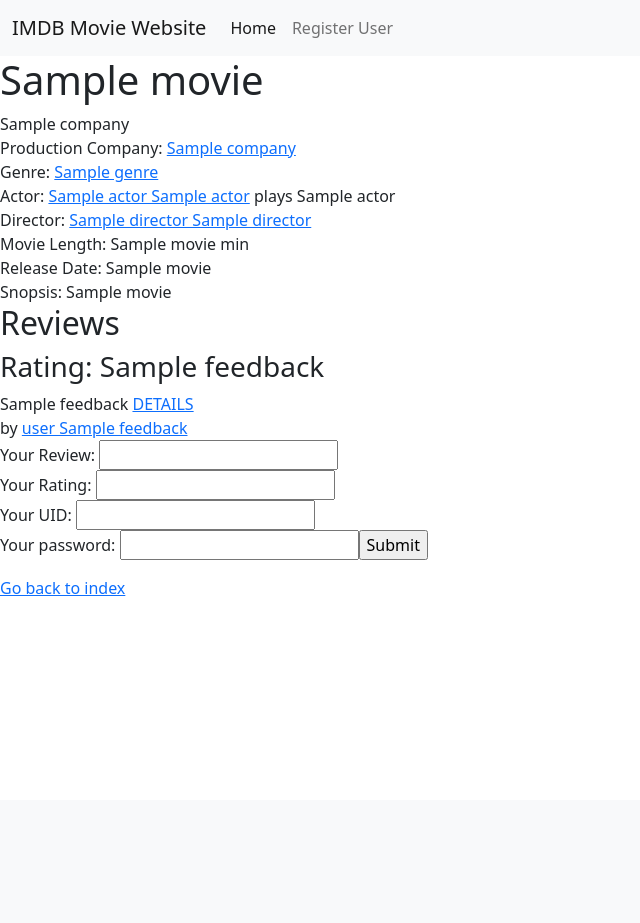
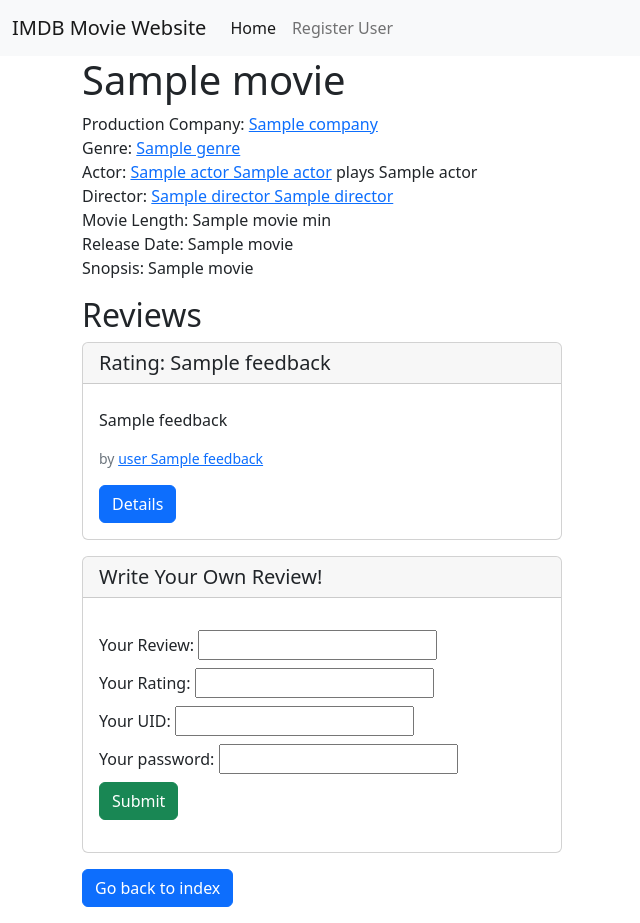
Before and after one commit to gehuaizhi7/IMDBwebsite, a Flask app: template templates/moviedetails.html in a window 1280 px wide. Shown: the whole page, without its empty margins (0-640 px from the left). Before the commit the page ends 596 px from the top, so only its background shows below. Run offline with Flask 2, Linux system fonts and the light colour scheme; the template is opened without the code that fills it: most values are stand-ins (such as "Sample title", 1, 10 or a date in 2020); parts of the project's set-up code (start-up, migrations or seed data) failed here and were passed over.

Commit message:
final decoration

```diff
--- a/templates/error.html
+++ b/templates/error.html
@@ -12,7 +12,7 @@
 
     <nav class="navbar navbar-expand-lg bg-light">
       <div class="container-fluid">
-        <a class="navbar-brand" href="#">IMDB Movie Website</a>
+        <a class="navbar-brand" href="/">IMDB Movie Website</a>
         <button class="navbar-toggler" type="button" data-bs-toggle="collapse" data-bs-target="#navbarNavAltMarkup" aria-controls="navbarNavAltMarkup" aria-expanded="false" aria-label="Toggle navigation">
           <span class="navbar-toggler-icon"></span>
         </button>
@@ -24,9 +24,10 @@
         </div>
       </div>
     </nav>
+    <div class="container">
     <div class="alert alert-danger" role="alert">
       OH NO! SOMETHING WENT WRONG! <a href="/" class="alert-link">Go back to index</a>
-    </div>
+    </div></div>
 
 
 <script src="https://cdn.jsdelivr.net/npm/bootstrap@5.2.2/dist/js/bootstrap.bundle.min.js" integrity="sha384-OERcA2EqjJCMA+/3y+gxIOqMEjwtxJY7qPCqsdltbNJuaOe923+mo//f6V8Qbsw3" crossorigin="anonymous"></script>
--- a/templates/index.html
+++ b/templates/index.html
@@ -13,7 +13,7 @@
 
     <nav class="navbar navbar-expand-lg bg-light">
       <div class="container-fluid">
-        <a class="navbar-brand" href="#">IMDB Movie Website</a>
+        <a class="navbar-brand" href="/">IMDB Movie Website</a>
         <button class="navbar-toggler" type="button" data-bs-toggle="collapse" data-bs-target="#navbarNavAltMarkup" aria-controls="navbarNavAltMarkup" aria-expanded="false" aria-label="Toggle navigation">
           <span class="navbar-toggler-icon"></span>
         </button>
--- a/templates/moviedetails.html
+++ b/templates/moviedetails.html
@@ -12,7 +12,7 @@
 
     <nav class="navbar navbar-expand-lg bg-light">
       <div class="container-fluid">
-        <a class="navbar-brand" href="#">IMDB Movie Website</a>
+        <a class="navbar-brand" href="/">IMDB Movie Website</a>
         <button class="navbar-toggler" type="button" data-bs-toggle="collapse" data-bs-target="#navbarNavAltMarkup" aria-controls="navbarNavAltMarkup" aria-expanded="false" aria-label="Toggle navigation">
           <span class="navbar-toggler-icon"></span>
         </button>
@@ -24,8 +24,9 @@
         </div>
       </div>
     </nav>
+    <div class="container">
   <h1>{{movie[1]}}</h1>
-  <div>{{company}}</div>
+  <!-- <div>{{company}}</div> -->
 
   <div>
     <div>Production Company: <a href="/company/{{company[1]}}">{{company[3]}}</a></div>
@@ -42,22 +43,40 @@
   </div>
 
   <div>
-    <h2>Reviews</h2>
+    <h2 class="mt-3">Reviews</h2>
     {% for n in feedback %}
-    <h3>Rating: {{n[4]}}</h3>
-    <div>{{n[3]}} <a href="/feedback/{{n[0]}}">DETAILS</a></div>
-    <div>by <a href="/user/{{n[2]}}">user {{n[2]}}</a></div>
+
+    <div class="card mb-3" style="width: 30rem;">
+      <h5 class="card-header">Rating: {{n[4]}}</h5>
+      <div class="card-body">
+        <h5 class="card-title"></h5>
+        <p class="card-text">{{n[3]}}</p>
+          <p class="card-text"><small class="text-muted">by <a href="/user/{{n[2]}}">user {{n[2]}}</a></small></p>
+        <a href="/feedback/{{n[0]}}" class="btn btn-primary">Details</a>
+      </div>
+    </div>
     {% endfor %}
   </div>
 
-  <form method="POST" action="/movie/{{movie[0]}}/addfeedback">
-    <div>Your Review: <input type="text" name="feedback"> </div>
-    <div>Your Rating: <input type="text" name="rating"> </div>
-    <div>Your UID: <input type="text" name="uid"></div>
-    <div>Your password: <input type="text" name="password"><input type="submit" value="Submit"></div>
-</form>
 
-  <p><a href="/">Go back to index</a></p>
+  <div class="card mb-3" style="width: 30rem;">
+    <h5 class="card-header">Write Your Own Review!</h5>
+    <div class="card-body">
+      <!-- <h5 class="card-title"></h5> -->
+      <p class="card-text"><form method="POST" action="/movie/{{movie[0]}}/addfeedback">
+        <div class="mb-2">Your Review: <input type="text" name="feedback"> </div>
+        <div class="mb-2">Your Rating: <input type="text" name="rating"> </div>
+        <div class="mb-2">Your UID: <input type="text" name="uid"></div>
+        <div class="mb-2">Your password: <input type="text" name="password"></div>
+        <input class="btn btn-success" type="submit" value="Submit">
+    </form></p>
+    </div>
+  </div>
+
+
+
+<a class="btn btn-primary mb-3" href="/" role="button">Go back to index</a>
+</div>
   <script src="https://cdn.jsdelivr.net/npm/bootstrap@5.2.2/dist/js/bootstrap.bundle.min.js" integrity="sha384-OERcA2EqjJCMA+/3y+gxIOqMEjwtxJY7qPCqsdltbNJuaOe923+mo//f6V8Qbsw3" crossorigin="anonymous"></script>
 </body>
 
```
Also changed, not shown: templates/companydetails.html (+4 -3 lines), templates/feedbackdetails.html (+28 -10 lines), templates/genredetails.html (+4 -4 lines), templates/persondetails.html (+4 -3 lines), templates/register.html (+17 -8 lines), templates/userdetails.html (+5 -5 lines).
